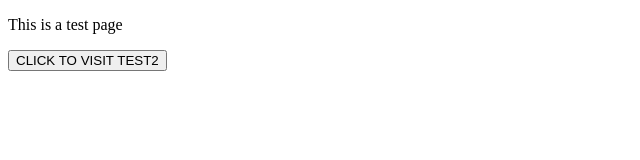
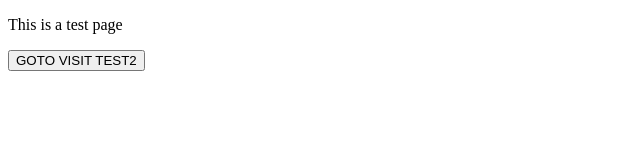
Before and after one commit to Sarojkhadka1995/nextjs-test, a Next.js app: page /test in a window 1280 px wide. Shown: the top 160 px of the page, without its empty margins (0-640 px from the left). Built offline with nearby package versions, Linux system fonts and the light colour scheme.

Commit message:
button text update

```diff
--- a/pages/_app.js
+++ b/pages/_app.js
@@ -14,7 +14,8 @@ function MyApp({ Component, pageProps }) {
       if (prevBuildID !== currentBuildID) {
         console.log("New build")
         // Reset router cache to invalidate prefetched routes
-        window.location.reload();
+        // window.location.reload();
+        router.refresh();
         localStorage.setItem('PREV_BUILD_ID', currentBuildID);
       } else {
         console.log("SAme build")
--- a/pages/test.js
+++ b/pages/test.js
@@ -14,7 +14,7 @@ const Test = () => {
         <>
             <p>This is a test page</p>
             <Link href="/test2">
-                <button>CLICK TO VISIT TEST2  </button>
+                <button>GOTO VISIT TEST2  </button>
             </Link>
         </>
     );
--- a/pages/test2.js
+++ b/pages/test2.js
@@ -6,7 +6,7 @@ const Test2 = () => {
         <>
             <p> This is a test2 page</p>
             <Link href={"/test"}>
-                <button> VISIT TEST PAGE</button>
+                <button> GOTO TEST PAGE</button>
             </Link>
         </>
     )
```
